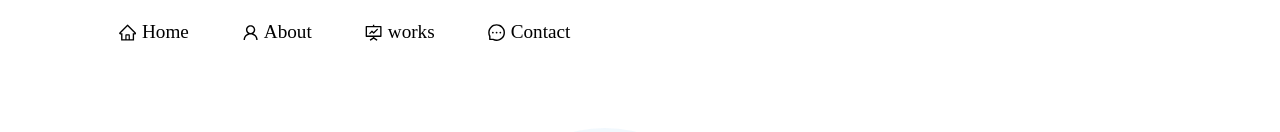
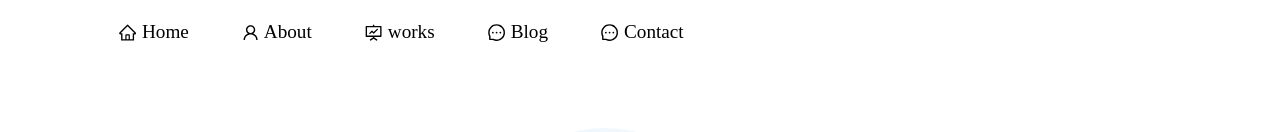
Before and after one commit to naimur202164-rony/naimur-porfolio, a React (Create React App) app: page /contact in a window 1280 px wide. Shown: the top 132 px of the page. Built offline with nearby package versions, Linux system fonts and the light colour scheme.

Commit message:
blog section added

```diff
--- a/src/Components/Header/Header.js
+++ b/src/Components/Header/Header.js
@@ -3,13 +3,13 @@ import Container from "react-bootstrap/Container";
 import Nav from "react-bootstrap/Nav";
 import Navbar from "react-bootstrap/Navbar";
 import {
-  AiOutlineFundProjectionScreen, AiOutlineHome, AiOutlineMessage, AiOutlineUser
+  AiOutlineFundProjectionScreen,
+  AiOutlineHome,
+  AiOutlineMessage,
+  AiOutlineUser,
 } from "react-icons/ai";
 import { Link } from "react-router-dom";
 import "./header.css";
-
-
-
 
 function Header() {
   const [expand, updateExpanded] = useState(false);
@@ -33,7 +33,6 @@ function Header() {
       className={navColour ? "sticky" : "navbar"}
     >
       <Container>
-
         <Navbar.Toggle
           aria-controls="responsive-navbar-nav"
           onClick={() => {
@@ -62,7 +61,6 @@ function Header() {
               </Nav.Link>
             </Nav.Item>
 
-
             <Nav.Item>
               <Nav.Link
                 as={Link}
@@ -76,7 +74,15 @@ function Header() {
               </Nav.Link>
             </Nav.Item>
 
-
+            <Nav.Item>
+              <Nav.Link
+                as={Link}
+                to="/blog"
+                onClick={() => updateExpanded(false)}
+              >
+                <AiOutlineMessage style={{ marginBottom: "2px" }} /> Blog
+              </Nav.Link>
+            </Nav.Item>
             <Nav.Item>
               <Nav.Link
                 as={Link}
@@ -86,9 +92,6 @@ function Header() {
                 <AiOutlineMessage style={{ marginBottom: "2px" }} /> Contact
               </Nav.Link>
             </Nav.Item>
-
-
-
           </Nav>
         </Navbar.Collapse>
       </Container>
--- a/src/Routes/MainRoutes.js
+++ b/src/Routes/MainRoutes.js
@@ -8,6 +8,7 @@ import Header from "../Components/Header/Header";
 import Footer from "../Components/Footer/Footer";
 import Contact from "../Pages/Contact";
 import Works from "../Pages/Works";
+import Blogs from "../Pages/Blogs";
 
 function MainRoutes() {
   return (
@@ -25,6 +26,9 @@ function MainRoutes() {
       <Route path="/projects">
         <Projects />
       </Route>
+      <Route path="/blog">
+        <Blogs />
+      </Route>
       <Route path="/works">
         <Works />
       </Route>
```
